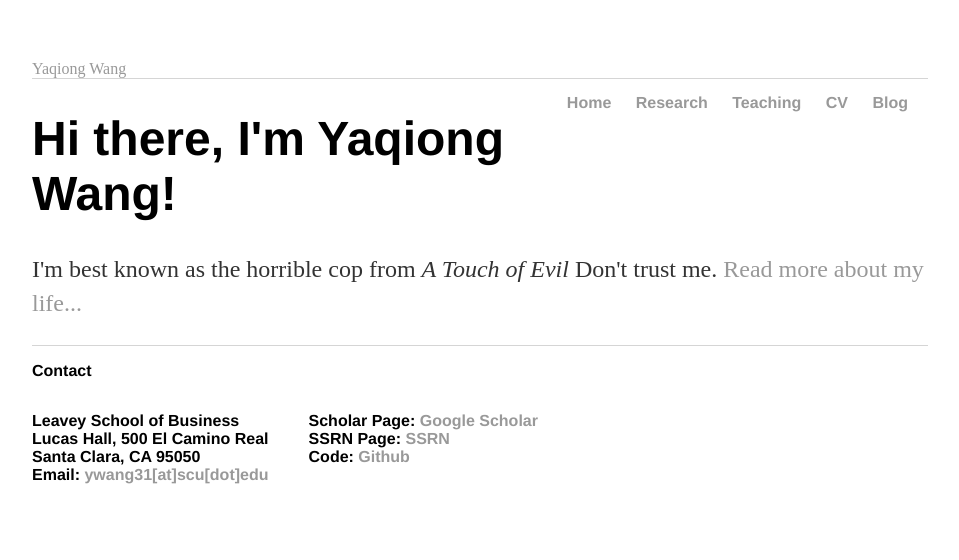
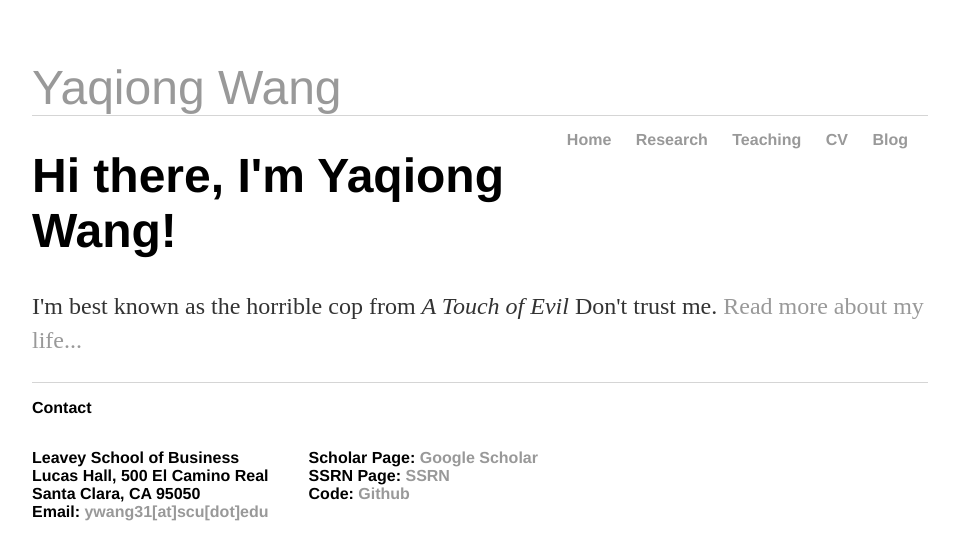
Before and after one commit to YaqiongWang/PersonalWeb, a Jekyll site: the page built from index.html, in a window 1280 px wide. Shown: the top 560 px of the page, without its empty margins (160-1119 px from the left). Built offline with Jekyll 4.4.1, drawn with Linux system fonts in a browser that asks for light colours.

Commit message:
Update main.css

```diff
--- a/css/main.css
+++ b/css/main.css
@@ -20,8 +20,12 @@ a {
 a:hover {
     text-decoration: underline;
 }
-.container{
-    border-top: 1px solid #d5d5d5;
+.headwrap{
+    border-bottom: 1px solid #d5d5d5;
+}
+.pagetitle{
+    font-size: 3em;
+    font-family:'Helvetica', 'Arial', 'Sans-Serif';
 }
 h1 {
     font-size: 3em;
```
